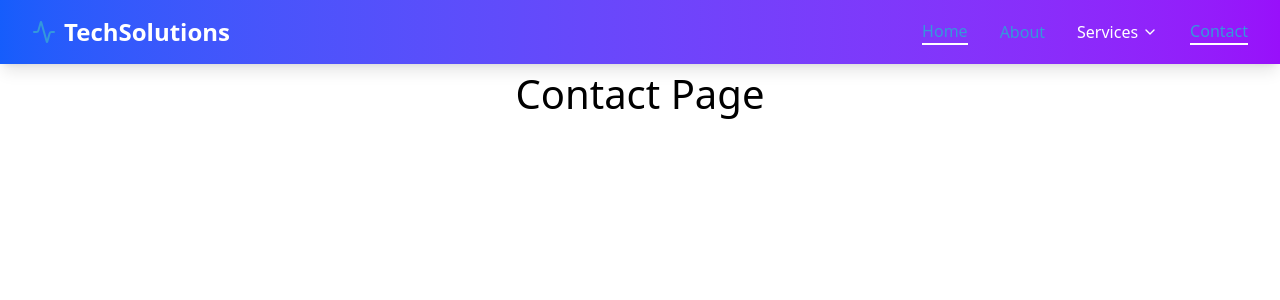
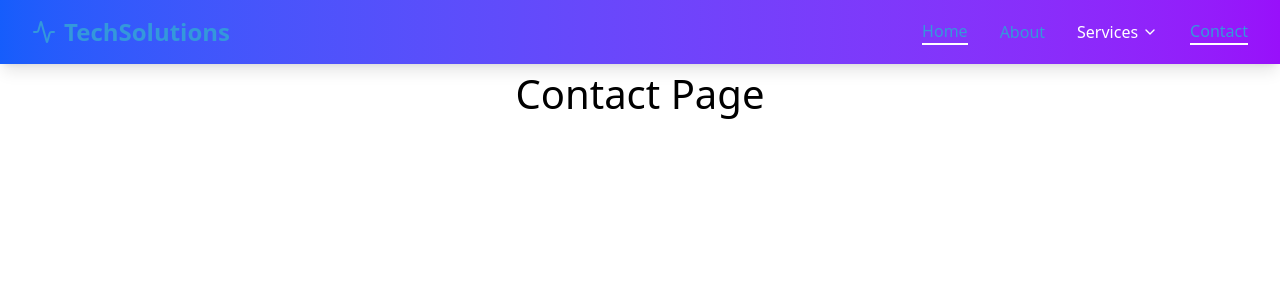
Before and after one commit to dhananjaysable/responsive-navbar-iceico-task, a React (Vite) app: page /responsive-navbar-iceico-task/contact in a window 1280 px wide. Shown: the top 300 px of the page. Built offline with nearby package versions, Linux system fonts and the light colour scheme.

Commit message:
adjust company logo for smaller devices

```diff
--- a/src/components/Navbar.jsx
+++ b/src/components/Navbar.jsx
@@ -151,20 +151,15 @@ const Navbar = () => {
     <nav className="bg-gradient-to-r from-blue-600 to-purple-600 shadow-lg">
       <div className="max-w-7xl mx-auto px-4 sm:px-6 lg:px-8">
         <div className="flex justify-between h-16 items-center">
-          <motion.div
-            whileHover={{ scale: 1.1 }}
-            className="flex-shrink-0 text-white font-bold text-2xl"
-          >
+          <motion.div whileHover={{ scale: 1.1 }} className="flex-shrink-0">
             <Link
               to="responsive-navbar-iceico-task/"
-              className="flex items-center no-underline space-x-2 text-white"
+              className="flex items-center space-x-2 text-white font-bold text-base sm:text-lg md:text-2xl hover:no-underline no-underline"
             >
               <span className="text-lg sm:text-xl md:text-2xl">
                 <Activity />
               </span>
-              <span className="font-bold text-base sm:text-lg md:text-2xl no-underline text-white">
-                TechSolutions
-              </span>
+              <span>TechSolutions</span>
             </Link>
           </motion.div>
           <DesktopMenu />
```
